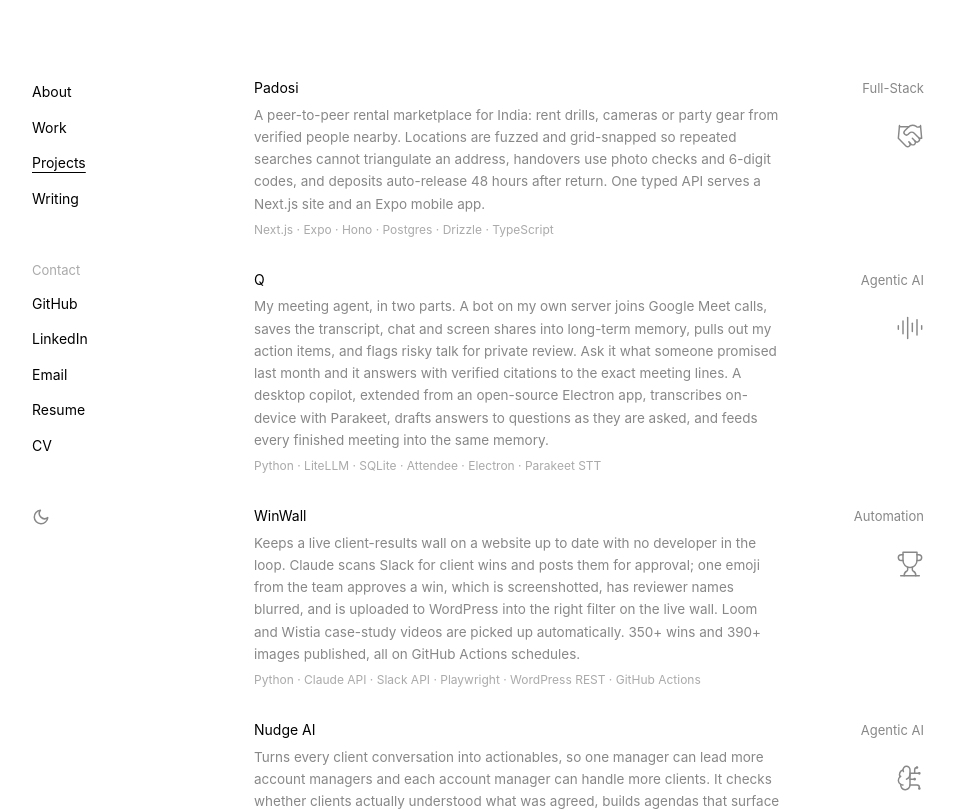
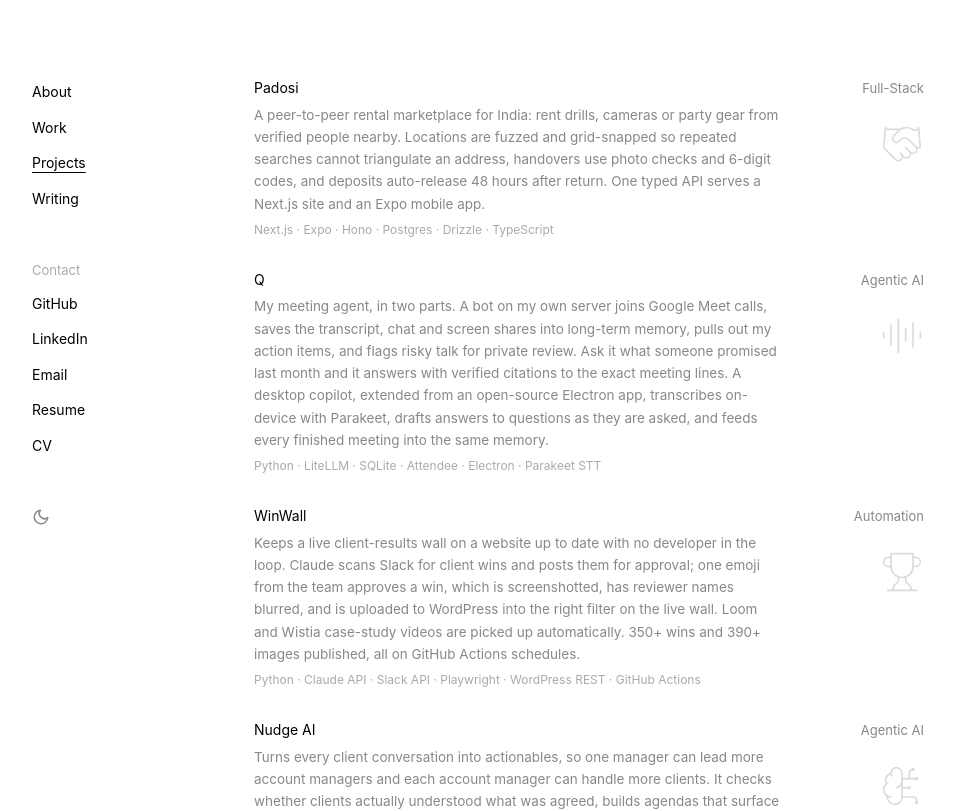
Before and after one commit to iampreetdave-max/portfolio, a Next.js app: page /projects in a window 1280 px wide. Shown: the top 811 px of the page, without its empty margins (162-1116 px from the left). Built offline with nearby package versions, Linux system fonts and the light colour scheme.

Commit message:
Projects: bigger faint icons that come forward on row hover

```diff
--- a/app/globals.css
+++ b/app/globals.css
@@ -65,8 +65,9 @@ a { color: inherit; text-decoration: none; }
 .row-when { font-size:13px; color:var(--text-2); white-space:nowrap; padding-top:1px; }
 .tags { font-size:12px; color:var(--text-3); margin-top:4px; }
 .row-side { display:flex; flex-direction:column; align-items:flex-end; gap:22px; }
-.row-icon { display:block; line-height:0; color:var(--text-2); transition:color .2s; }
-.row:hover .row-icon { color:var(--text); }
+/* Big faint project icon that comes forward when you hover the row */
+.row-icon { display:block; line-height:0; color:var(--text-2); opacity:.3; transition:opacity .35s ease, color .35s ease; }
+.row:hover .row-icon { color:var(--text); opacity:1; }
 .sec-label { font-size:13px; font-weight:400; color:var(--text-3); margin:40px 0 8px; }
 .sec-label:first-child { margin-top:0; }
 
--- a/app/projects/page.tsx
+++ b/app/projects/page.tsx
@@ -86,7 +86,7 @@ export default function ProjectsPage() {
             </div>
             <div className="row-when row-side">
               {p.cat}
-              {Icon && <span className="row-icon" aria-hidden="true"><Icon size={28} strokeWidth={1.25} /></span>}
+              {Icon && <span className="row-icon" aria-hidden="true"><Icon size={44} strokeWidth={0.9} /></span>}
             </div>
           </div>
           );
```
